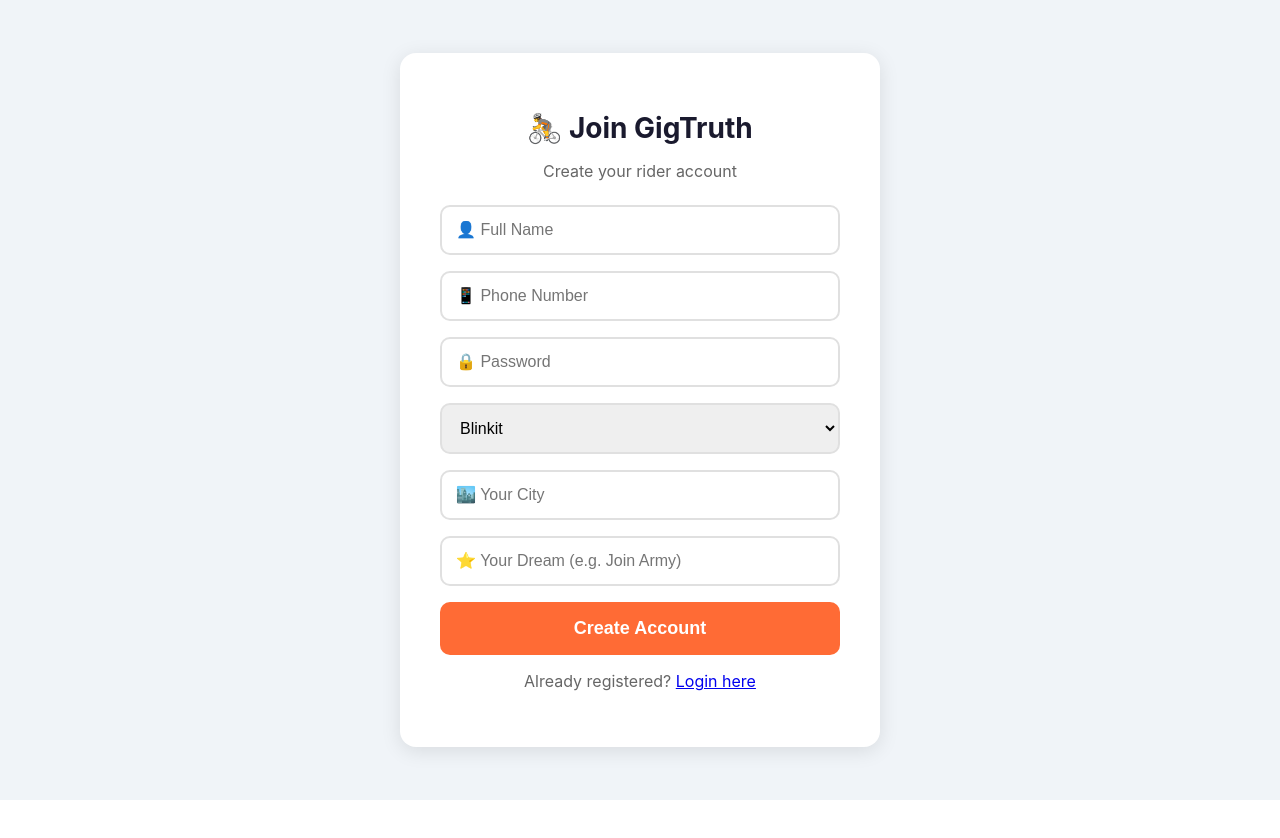
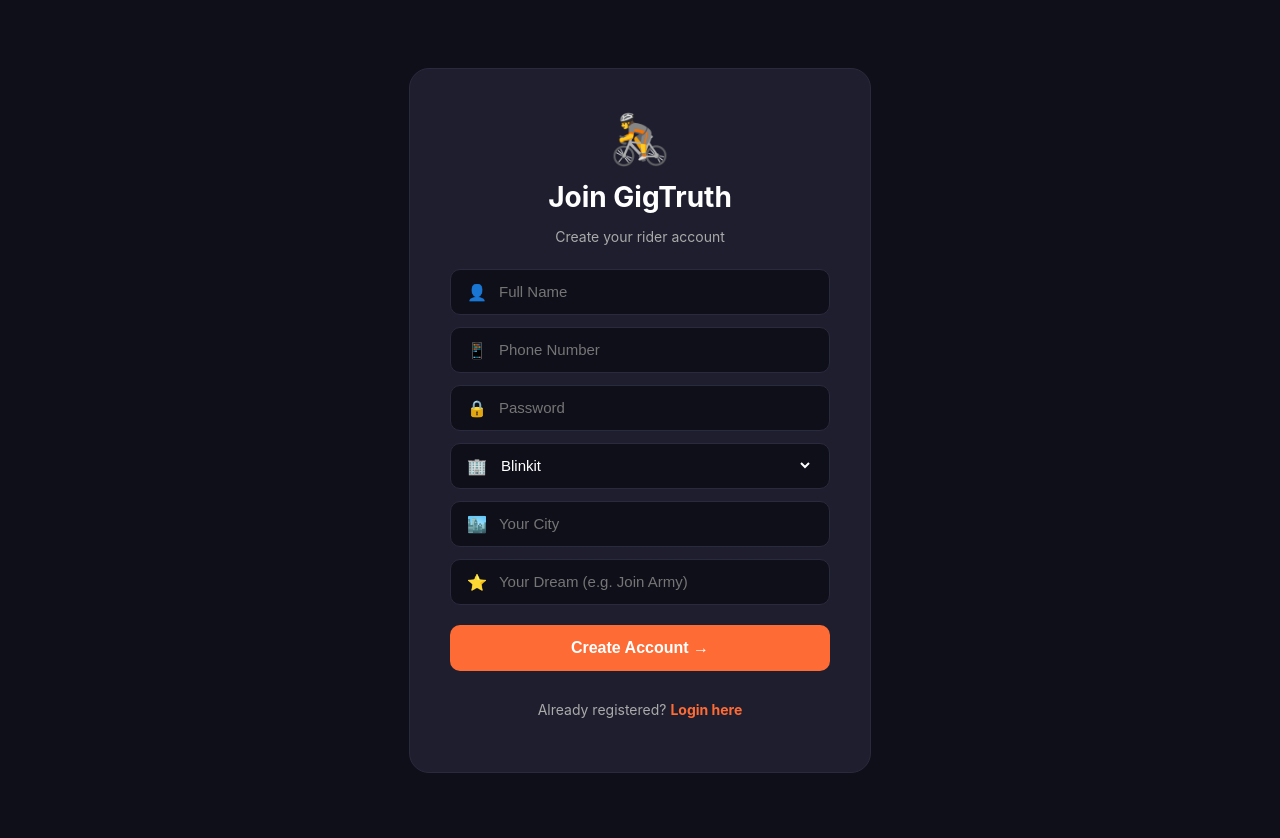
Before and after one commit to ayushpandit1211-eng/gigtruth, a React (Create React App) app in the folder frontend/: page /signup in a window 1280 px wide. Before the commit the page ends 800 px from the top, so only its background shows below. Built offline with nearby package versions, Linux system fonts and the light colour scheme.

Commit message:
Premium dark UI for all pages

```diff
--- a/frontend/src/pages/Login.js
+++ b/frontend/src/pages/Login.js
@@ -23,25 +23,36 @@ const Login = () => {
   return (
     <div style={styles.container}>
       <div style={styles.card}>
-        <h1 style={styles.title}>🚴 GigTruth</h1>
+        <div style={styles.iconBox}>🚴</div>
+        <h1 style={styles.title}>GigTruth</h1>
         <p style={styles.subtitle}>Delivery Rider Portal</p>
-        <input style={styles.input} placeholder="📱 Phone Number" value={phone} onChange={e => setPhone(e.target.value)} />
-        <input style={styles.input} placeholder="🔒 Password" type="password" value={password} onChange={e => setPassword(e.target.value)} />
-        <button style={styles.button} onClick={handleLogin}>Login</button>
-        <p style={styles.link}>New rider? <Link to="/signup">Register here</Link></p>
+        <div style={styles.inputBox}>
+          <span style={styles.inputIcon}>📱</span>
+          <input style={styles.input} placeholder="Phone Number" value={phone} onChange={e => setPhone(e.target.value)} />
+        </div>
+        <div style={styles.inputBox}>
+          <span style={styles.inputIcon}>🔒</span>
+          <input style={styles.input} placeholder="Password" type="password" value={password} onChange={e => setPassword(e.target.value)} />
+        </div>
+        <button style={styles.button} onClick={handleLogin}>Login →</button>
+        <p style={styles.link}>New rider? <Link to="/signup" style={styles.linkText}>Register here</Link></p>
       </div>
     </div>
   );
 };
 
 const styles = {
-  container: { minHeight: '100vh', backgroundColor: '#f0f4f8', display: 'flex', alignItems: 'center', justifyContent: 'center' },
-  card: { backgroundColor: 'white', padding: '40px', borderRadius: '16px', width: '100%', maxWidth: '400px', boxShadow: '0 4px 20px rgba(0,0,0,0.1)', textAlign: 'center' },
-  title: { fontSize: '32px', marginBottom: '4px', color: '#1a1a2e' },
-  subtitle: { color: '#666', marginBottom: '24px' },
-  input: { width: '100%', padding: '14px', marginBottom: '16px', borderRadius: '10px', border: '2px solid #e0e0e0', fontSize: '16px', boxSizing: 'border-box' },
-  button: { width: '100%', padding: '16px', backgroundColor: '#ff6b35', color: 'white', border: 'none', borderRadius: '10px', fontSize: '18px', fontWeight: 'bold', cursor: 'pointer' },
-  link: { marginTop: '16px', color: '#666' }
+  container: { minHeight: '100vh', backgroundColor: '#0f0f1a', display: 'flex', alignItems: 'center', justifyContent: 'center', padding: '20px' },
+  card: { backgroundColor: '#1e1e2e', padding: '40px', borderRadius: '20px', width: '100%', maxWidth: '380px', textAlign: 'center', border: '1px solid #2a2a3e' },
+  iconBox: { fontSize: '48px', marginBottom: '12px' },
+  title: { fontSize: '32px', color: 'white', margin: '0 0 4px' },
+  subtitle: { color: '#aaa', marginBottom: '28px', fontSize: '14px' },
+  inputBox: { display: 'flex', alignItems: 'center', backgroundColor: '#0f0f1a', borderRadius: '10px', padding: '12px 16px', marginBottom: '14px', border: '1px solid #2a2a3e' },
+  inputIcon: { marginRight: '10px', fontSize: '16px' },
+  input: { flex: 1, backgroundColor: 'transparent', border: 'none', outline: 'none', color: 'white', fontSize: '15px' },
+  button: { width: '100%', padding: '14px', backgroundColor: '#ff6b35', color: 'white', border: 'none', borderRadius: '10px', fontSize: '16px', fontWeight: 'bold', cursor: 'pointer', marginTop: '8px', marginBottom: '16px' },
+  link: { color: '#aaa', fontSize: '14px' },
+  linkText: { color: '#ff6b35', textDecoration: 'none', fontWeight: 'bold' }
 };
 
 export default Login;
--- a/frontend/src/pages/Signup.js
+++ b/frontend/src/pages/Signup.js
@@ -22,34 +22,59 @@ const Signup = () => {
   return (
     <div style={styles.container}>
       <div style={styles.card}>
-        <h1 style={styles.title}>🚴 Join GigTruth</h1>
+        <div style={styles.iconBox}>🚴</div>
+        <h1 style={styles.title}>Join GigTruth</h1>
         <p style={styles.subtitle}>Create your rider account</p>
-        <input style={styles.input} placeholder="👤 Full Name" value={form.name} onChange={e => setForm({...form, name: e.target.value})} />
-        <input style={styles.input} placeholder="📱 Phone Number" value={form.phone} onChange={e => setForm({...form, phone: e.target.value})} />
-        <input style={styles.input} placeholder="🔒 Password" type="password" value={form.password} onChange={e => setForm({...form, password: e.target.value})} />
-        <select style={styles.input} value={form.company} onChange={e => setForm({...form, company: e.target.value})}>
-          <option>Blinkit</option>
-          <option>Swiggy</option>
-          <option>Zomato</option>
-          <option>Other</option>
-        </select>
-        <input style={styles.input} placeholder="🏙️ Your City" value={form.city} onChange={e => setForm({...form, city: e.target.value})} />
-        <input style={styles.input} placeholder="⭐ Your Dream (e.g. Join Army)" value={form.dream} onChange={e => setForm({...form, dream: e.target.value})} />
-        <button style={styles.button} onClick={handleSignup}>Create Account</button>
-        <p style={styles.link}>Already registered? <Link to="/login">Login here</Link></p>
+
+        <div style={styles.inputBox}>
+          <span style={styles.inputIcon}>👤</span>
+          <input style={styles.input} placeholder="Full Name" value={form.name} onChange={e => setForm({...form, name: e.target.value})} />
+        </div>
+        <div style={styles.inputBox}>
+          <span style={styles.inputIcon}>📱</span>
+          <input style={styles.input} placeholder="Phone Number" value={form.phone} onChange={e => setForm({...form, phone: e.target.value})} />
+        </div>
+        <div style={styles.inputBox}>
+          <span style={styles.inputIcon}>🔒</span>
+          <input style={styles.input} placeholder="Password" type="password" value={form.password} onChange={e => setForm({...form, password: e.target.value})} />
+        </div>
+        <div style={styles.inputBox}>
+          <span style={styles.inputIcon}>🏢</span>
+          <select style={{...styles.input, color: 'white'}} value={form.company} onChange={e => setForm({...form, company: e.target.value})}>
+            <option style={{backgroundColor: '#1e1e2e'}}>Blinkit</option>
+            <option style={{backgroundColor: '#1e1e2e'}}>Swiggy</option>
+            <option style={{backgroundColor: '#1e1e2e'}}>Zomato</option>
+            <option style={{backgroundColor: '#1e1e2e'}}>Other</option>
+          </select>
+        </div>
+        <div style={styles.inputBox}>
+          <span style={styles.inputIcon}>🏙️</span>
+          <input style={styles.input} placeholder="Your City" value={form.city} onChange={e => setForm({...form, city: e.target.value})} />
+        </div>
+        <div style={styles.inputBox}>
+          <span style={styles.inputIcon}>⭐</span>
+          <input style={styles.input} placeholder="Your Dream (e.g. Join Army)" value={form.dream} onChange={e => setForm({...form, dream: e.target.value})} />
+        </div>
+
+        <button style={styles.button} onClick={handleSignup}>Create Account →</button>
+        <p style={styles.link}>Already registered? <Link to="/login" style={styles.linkText}>Login here</Link></p>
       </div>
     </div>
   );
 };
 
 const styles = {
-  container: { minHeight: '100vh', backgroundColor: '#f0f4f8', display: 'flex', alignItems: 'center', justifyContent: 'center' },
-  card: { backgroundColor: 'white', padding: '40px', borderRadius: '16px', width: '100%', maxWidth: '400px', boxShadow: '0 4px 20px rgba(0,0,0,0.1)', textAlign: 'center' },
-  title: { fontSize: '28px', marginBottom: '4px', color: '#1a1a2e' },
-  subtitle: { color: '#666', marginBottom: '24px' },
-  input: { width: '100%', padding: '14px', marginBottom: '16px', borderRadius: '10px', border: '2px solid #e0e0e0', fontSize: '16px', boxSizing: 'border-box' },
-  button: { width: '100%', padding: '16px', backgroundColor: '#ff6b35', color: 'white', border: 'none', borderRadius: '10px', fontSize: '18px', fontWeight: 'bold', cursor: 'pointer' },
-  link: { marginTop: '16px', color: '#666' }
+  container: { minHeight: '100vh', backgroundColor: '#0f0f1a', display: 'flex', alignItems: 'center', justifyContent: 'center', padding: '20px' },
+  card: { backgroundColor: '#1e1e2e', padding: '40px', borderRadius: '20px', width: '100%', maxWidth: '380px', textAlign: 'center', border: '1px solid #2a2a3e' },
+  iconBox: { fontSize: '48px', marginBottom: '12px' },
+  title: { fontSize: '28px', color: 'white', margin: '0 0 4px' },
+  subtitle: { color: '#aaa', marginBottom: '24px', fontSize: '14px' },
+  inputBox: { display: 'flex', alignItems: 'center', backgroundColor: '#0f0f1a', borderRadius: '10px', padding: '12px 16px', marginBottom: '12px', border: '1px solid #2a2a3e' },
+  inputIcon: { marginRight: '10px', fontSize: '16px' },
+  input: { flex: 1, backgroundColor: 'transparent', border: 'none', outline: 'none', color: 'white', fontSize: '15px' },
+  button: { width: '100%', padding: '14px', backgroundColor: '#ff6b35', color: 'white', border: 'none', borderRadius: '10px', fontSize: '16px', fontWeight: 'bold', cursor: 'pointer', marginTop: '8px', marginBottom: '16px' },
+  link: { color: '#aaa', fontSize: '14px' },
+  linkText: { color: '#ff6b35', textDecoration: 'none', fontWeight: 'bold' }
 };
 
 export default Signup;
```
